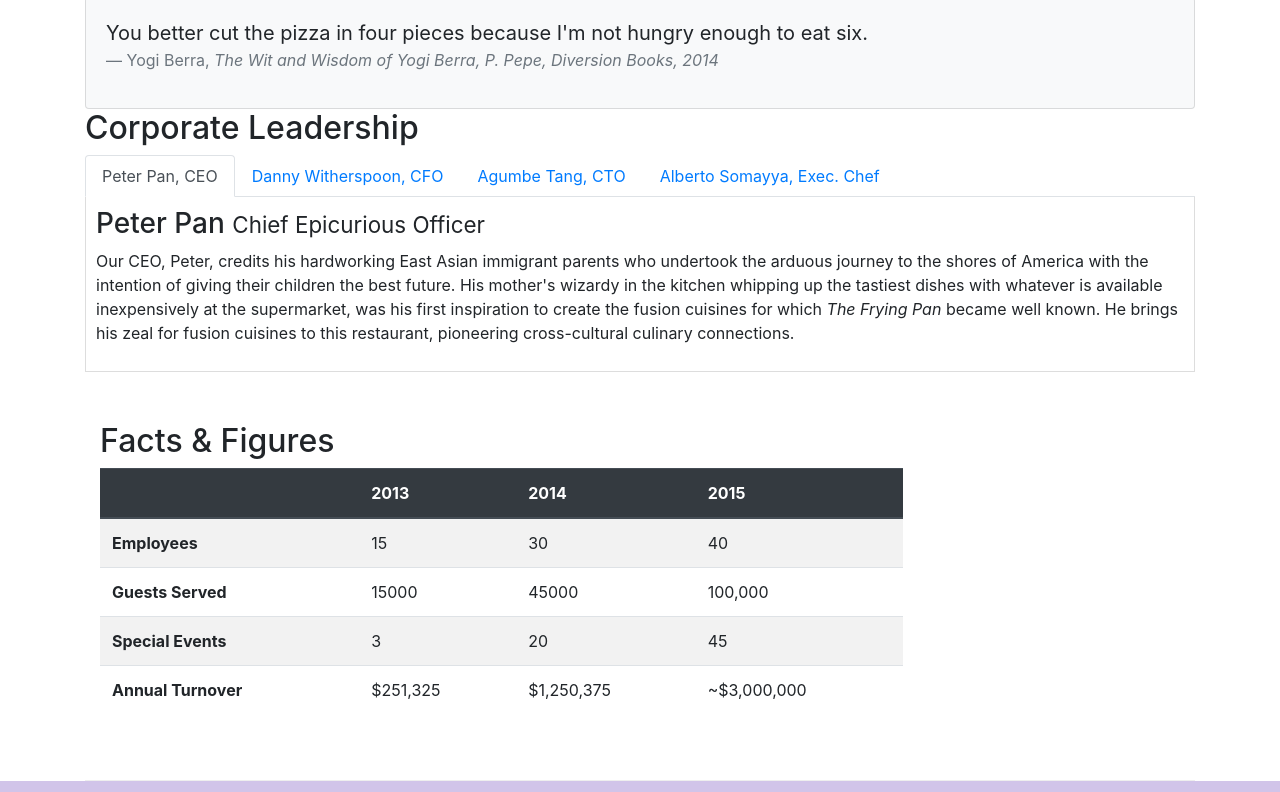
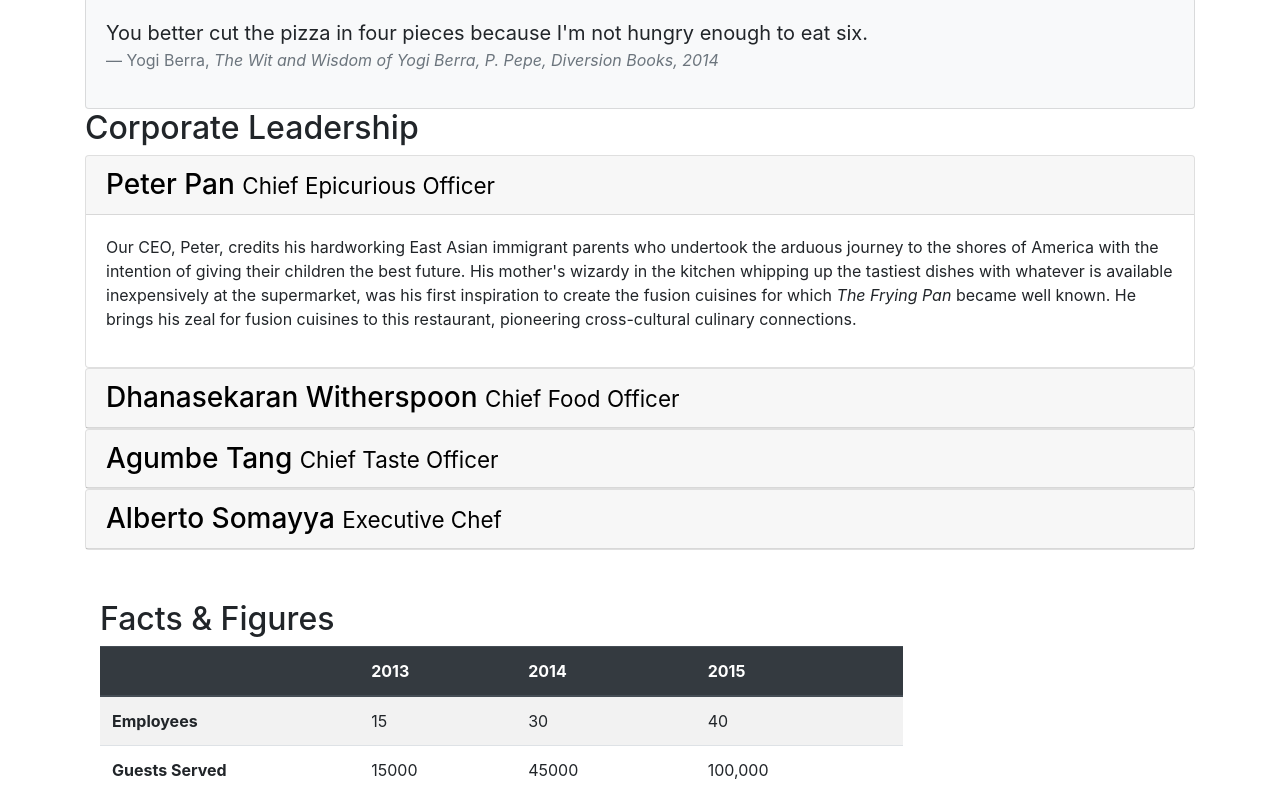
Before and after one commit to salmanazmat666/bootstrap, a website: page aboutus.html in a window 1280 px wide. Shown: the part 762-1554 px from the top of the page. Drawn offline with nearby package versions, Linux system fonts and the light colour scheme.

Commit message:
Accordion

```diff
--- a/aboutus.html
+++ b/aboutus.html
@@ -101,41 +101,67 @@
 		<div class="row">
 			<div class="col-12">
 				<h2>Corporate Leadership</h2>
-				<ul class="nav nav-tabs">
-                    <li class="nav-item">
-                      <a class="nav-link active" href="#peter"
-                        role="tab" data-toggle="tab">Peter Pan, CEO</a>
-                    </li>
-                    <li class="nav-item">
-                      <a class="nav-link" href="#danny" role="tab"
-                        data-toggle="tab">Danny Witherspoon, CFO</a>
-                    </li>
-                    <li class="nav-item">
-                      <a class="nav-link" href="#agumbe"role="tab"
-                        data-toggle="tab">Agumbe Tang, CTO</a>
-                    </li>
-                    <li class="nav-item">
-                      <a class="nav-link" href="#alberto" role="tab"
-                        data-toggle="tab">Alberto Somayya, Exec. Chef</a>
-                    </li>
-				</ul>
-				<div class="tab-content">
-					<div role="tabpanel" class="tab-pane fade show active" id="peter">
-						<h3>Peter Pan <small>Chief Epicurious Officer</small></h3>
-						<p class="d-none d-sm-block">Our CEO, Peter, credits his hardworking East Asian immigrant parents who undertook the arduous journey to the shores of America with the intention of giving their children the best future. His mother's wizardy in the kitchen whipping up the tastiest dishes with whatever is available inexpensively at the supermarket, was his first inspiration to create the fusion cuisines for which <em>The Frying Pan</em> became well known. He brings his zeal for fusion cuisines to this restaurant, pioneering cross-cultural culinary connections.</p>
+				<div id="accordion">
+					<div class="card">
+                        <div class="card-header" role="tab" id="peterhead">
+	                        <h3 class="mb-0">
+    	                        <a style="color:black" data-toggle="collapse" data-target="#peter">
+        	                    	Peter Pan <small>Chief Epicurious Officer</small>
+            	                </a>
+                	        </h3>
+                        </div>
+                        <div class="collapse show" id="peter" data-parent="#accordion">
+                            <div class="card-body">
+                                <p class="d-none d-sm-block">Our CEO, Peter, credits his hardworking East Asian immigrant parents who undertook the arduous journey to the shores of America with the intention of giving their children the best future. His mother's wizardy in the kitchen whipping up the tastiest dishes with whatever is available inexpensively at the supermarket, was his first inspiration to create the fusion cuisines for which <em>The Frying Pan</em> became well known. He brings his zeal for fusion cuisines to this restaurant, pioneering cross-cultural culinary connections.</p>
+                            </div>
+                        </div>
 					</div>
-					<div role="tabpanel" class="tab-pane fade" id="danny">
-						<h3>Dhanasekaran Witherspoon <small>Chief Food Officer</small></h3>
-						<p class="d-none d-sm-block">Our CFO, Danny, as he is affectionately referred to by his colleagues, comes from a long established family tradition in farming and produce. His experiences growing up on a farm in the Australian outback gave him great appreciation for varieties of food sources. As he puts it in his own words, <em>Everything that runs, wins, and everything that stays, pays!</em></p>
+
+					<div class="card">
+                        <div class="card-header" role="tab" id="dannyhead">
+	                        <h3 class="mb-0">
+    	                        <a style="color:black" class = "collapsed" data-toggle="collapse" data-target="#danny">
+        	                    	Dhanasekaran Witherspoon <small>Chief Food Officer</small>
+            	                </a>
+                	        </h3>
+                        </div>
+                        <div class="collapse" id="danny" data-parent="#accordion">
+                            <div class="card-body">
+                                <p class="d-none d-sm-block">Our CFO, Danny, as he is affectionately referred to by his colleagues, comes from a long established family tradition in farming and produce. His experiences growing up on a farm in the Australian outback gave him great appreciation for varieties of food sources. As he puts it in his own words, <em>Everything that runs, wins, and everything that stays, pays!</em></p>
+                            </div>
+                        </div>
 					</div>
-					<div role="tabpanel" class="tab-pane fade" id="agumbe">
-						<h3>Agumbe Tang <small>Chief Taste Officer</small></h3>
-						<p class="d-none d-sm-block">Blessed with the most discerning gustatory sense, Agumbe, our CTO, personally ensures that every dish that we serve meets his exacting tastes. Our chefs dread the tongue lashing that ensues if their dish does not meet his exacting standards. He lives by his motto, <em>You click only if you survive my lick.</em></p>
+
+					<div class="card">
+                        <div class="card-header" role="tab" id="agumbehead">
+	                        <h3 class="mb-0">
+    	                        <a style="color:black" class = "collapsed" data-toggle="collapse" data-target="#agumbe">
+        	                    	Agumbe Tang <small>Chief Taste Officer</small>
+            	                </a>
+                	        </h3>
+                        </div>
+                        <div class="collapse" id="agumbe" data-parent="#accordion">
+                            <div class="card-body">
+                                <p class="d-none d-sm-block">Blessed with the most discerning gustatory sense, Agumbe, our CTO, personally ensures that every dish that we serve meets his exacting tastes. Our chefs dread the tongue lashing that ensues if their dish does not meet his exacting standards. He lives by his motto, <em>You click only if you survive my lick.</em></p>
+                            </div>
+                        </div>
 					</div>
-					<div role="tabpanel" class="tab-pane fade" id="alberto">
-						<h3>Alberto Somayya <small>Executive Chef</small></h3>
-						<p class="d-none d-sm-block">Award winning three-star Michelin chef with wide International experience having worked closely with whos-who in the culinary world, he specializes in creating mouthwatering Indo-Italian fusion experiences. He says, <em>Put together the cuisines from the two craziest cultures, and you get a winning hit! Amma Mia!</em></p>
+
+					<div class="card">
+                        <div class="card-header" role="tab" id="albertohead">
+	                        <h3 class="mb-0">
+    	                        <a style="color:black" class = "collapsed" data-toggle="collapse" data-target="#alberto">
+        	                    	Alberto Somayya <small>Executive Chef</small>
+            	                </a>
+                	        </h3>
+                        </div>
+                        <div class="collapse" id="alberto" data-parent="#accordion">
+                            <div class="card-body">
+                                <p class="d-none d-sm-block">Award winning three-star Michelin chef with wide International experience having worked closely with whos-who in the culinary world, he specializes in creating mouthwatering Indo-Italian fusion experiences. He says, <em>Put together the cuisines from the two craziest cultures, and you get a winning hit! Amma Mia!</em></p>
+                            </div>
+                        </div>
 					</div>
+
 				</div>
 			</div>
 		</div>
```
Also changed, not shown: test.html (added, +62 -0 lines).
